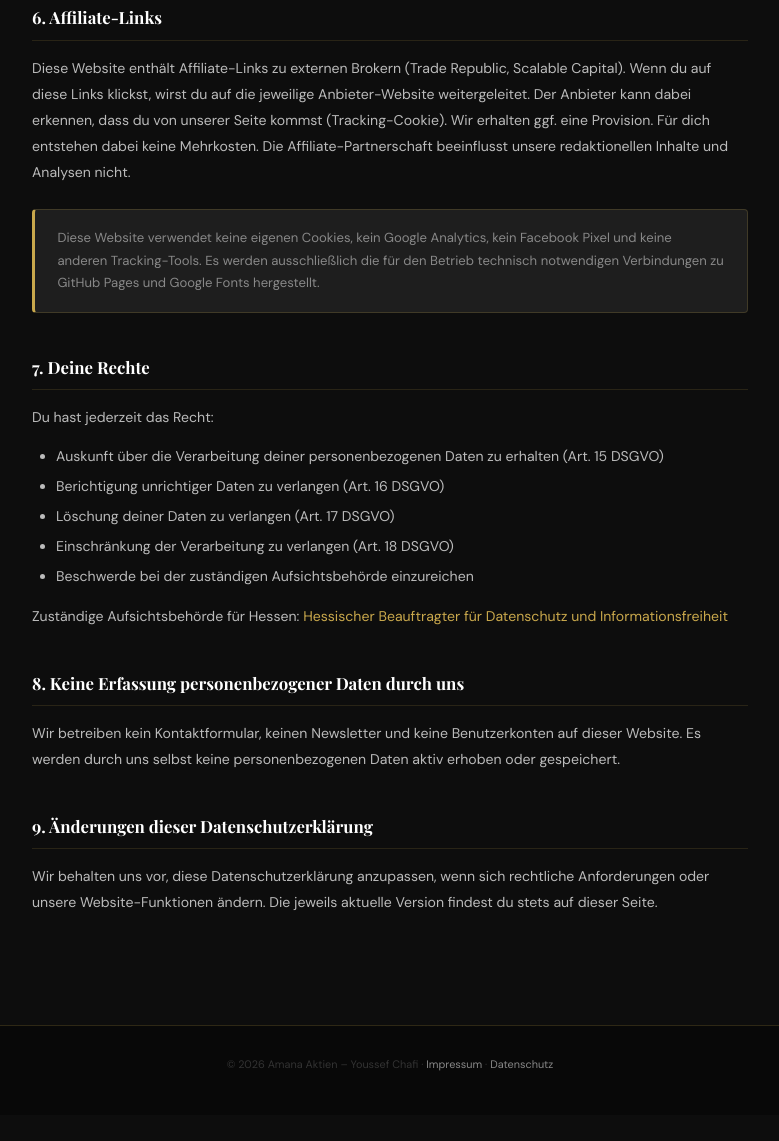
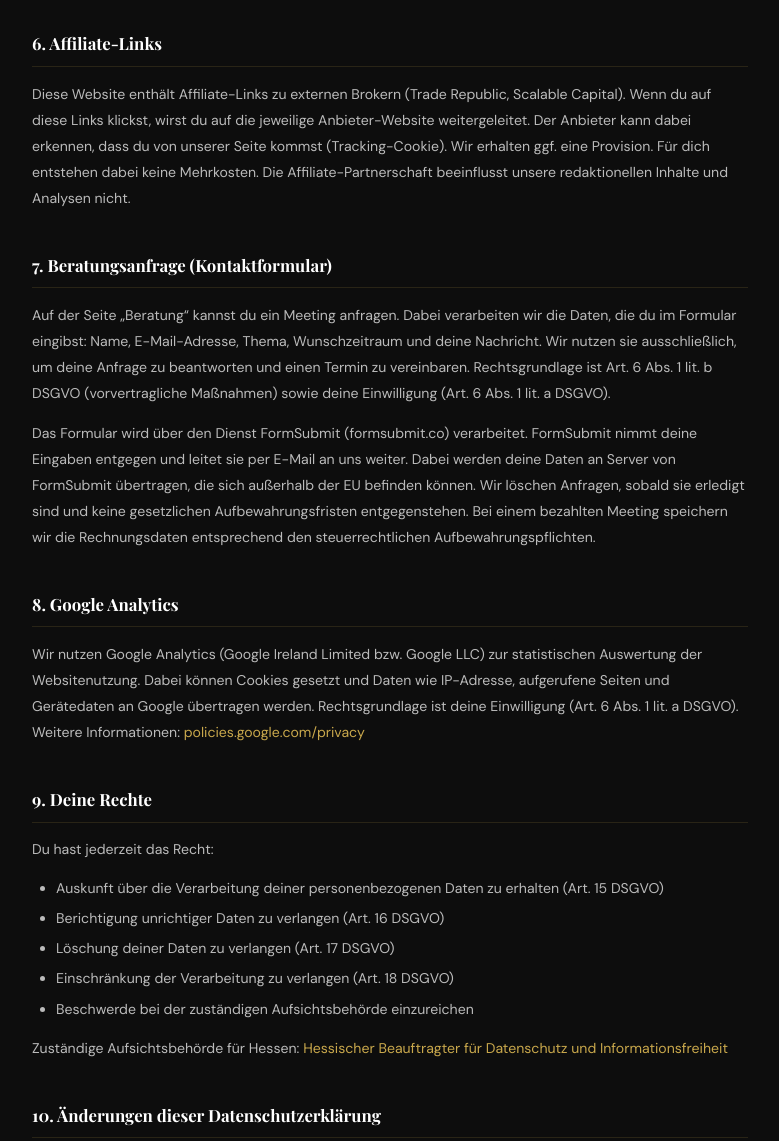
Before and after one commit to AmanaAktien/AmanaAktien.github.io, a plain HTML site: page datenschutz.html in a window 1280 px wide. Shown: the part 1630-2771 px from the top of the page, without its empty margins (250-1029 px from the left). Before the commit the page ends 2745 px from the top, so only its background shows below. Drawn offline with nearby package versions, Linux system fonts and the light colour scheme.

Commit message:
Update privacy policy and add Google Analytics details

```diff
--- a/datenschutz.html
+++ b/datenschutz.html
@@ -55,10 +55,10 @@ footer a:hover{color:var(--gold)}
 <div class="wrap">
   <div class="page-tag">🔒 Datenschutz</div>
   <h1 class="page-h1">Datenschutzerklärung</h1>
-  <p class="page-lead">Zuletzt aktualisiert: Mai 2026 · Diese Datenschutzerklärung gilt für die Website amanaaktien.github.io.</p>
+  <p class="page-lead">Zuletzt aktualisiert: Oktober 2026 · Diese Datenschutzerklärung gilt für die Website amanaaktien.github.io.</p>
 
   <h2>1. Datenschutz auf einen Blick</h2>
-  <p>Die folgenden Hinweise geben einen einfachen Überblick darüber, was mit Ihren personenbezogenen Daten passiert, wenn Sie diese Website besuchen. Diese Website erhebt keine eigenen Nutzerdaten, verwendet kein eigenes Tracking und setzt keine Marketing-Cookies ein.</p>
+  <p>Die folgenden Hinweise geben einen einfachen Überblick darüber, was mit Ihren personenbezogenen Daten passiert, wenn Sie diese Website besuchen. Personenbezogene Daten verarbeiten wir nur, wenn du uns über das Beratungsformular eine Anfrage sendest, und im Rahmen der unten genannten Dienste (Hosting, Schriftarten, YouTube, Google Analytics).</p>
 
   <h2>2. Verantwortliche Stelle</h2>
   <p>Verantwortlich für die Datenverarbeitung auf dieser Website ist:</p>
@@ -95,11 +95,14 @@ footer a:hover{color:var(--gold)}
   <h2>6. Affiliate-Links</h2>
   <p>Diese Website enthält Affiliate-Links zu externen Brokern (Trade Republic, Scalable Capital). Wenn du auf diese Links klickst, wirst du auf die jeweilige Anbieter-Website weitergeleitet. Der Anbieter kann dabei erkennen, dass du von unserer Seite kommst (Tracking-Cookie). Wir erhalten ggf. eine Provision. Für dich entstehen dabei keine Mehrkosten. Die Affiliate-Partnerschaft beeinflusst unsere redaktionellen Inhalte und Analysen nicht.</p>
 
-  <div class="info-box">
-    Diese Website verwendet keine eigenen Cookies, kein Google Analytics, kein Facebook Pixel und keine anderen Tracking-Tools. Es werden ausschließlich die für den Betrieb technisch notwendigen Verbindungen zu GitHub Pages und Google Fonts hergestellt.
-  </div>
+  <h2>7. Beratungsanfrage (Kontaktformular)</h2>
+  <p>Auf der Seite „Beratung“ kannst du ein Meeting anfragen. Dabei verarbeiten wir die Daten, die du im Formular eingibst: Name, E-Mail-Adresse, Thema, Wunschzeitraum und deine Nachricht. Wir nutzen sie ausschließlich, um deine Anfrage zu beantworten und einen Termin zu vereinbaren. Rechtsgrundlage ist Art. 6 Abs. 1 lit. b DSGVO (vorvertragliche Maßnahmen) sowie deine Einwilligung (Art. 6 Abs. 1 lit. a DSGVO).</p>
+  <p>Das Formular wird über den Dienst FormSubmit (formsubmit.co) verarbeitet. FormSubmit nimmt deine Eingaben entgegen und leitet sie per E-Mail an uns weiter. Dabei werden deine Daten an Server von FormSubmit übertragen, die sich außerhalb der EU befinden können. Wir löschen Anfragen, sobald sie erledigt sind und keine gesetzlichen Aufbewahrungsfristen entgegenstehen. Bei einem bezahlten Meeting speichern wir die Rechnungsdaten entsprechend den steuerrechtlichen Aufbewahrungspflichten.</p>
 
-  <h2>7. Deine Rechte</h2>
+  <h2>8. Google Analytics</h2>
+  <p>Wir nutzen Google Analytics (Google Ireland Limited bzw. Google LLC) zur statistischen Auswertung der Websitenutzung. Dabei können Cookies gesetzt und Daten wie IP-Adresse, aufgerufene Seiten und Gerätedaten an Google übertragen werden. Rechtsgrundlage ist deine Einwilligung (Art. 6 Abs. 1 lit. a DSGVO). Weitere Informationen: <a href="https://policies.google.com/privacy" target="_blank" rel="noopener noreferrer" class="ext">policies.google.com/privacy</a></p>
+
+  <h2>9. Deine Rechte</h2>
   <p>Du hast jederzeit das Recht:</p>
   <ul>
     <li>Auskunft über die Verarbeitung deiner personenbezogenen Daten zu erhalten (Art. 15 DSGVO)</li>
@@ -110,10 +113,7 @@ footer a:hover{color:var(--gold)}
   </ul>
   <p>Zuständige Aufsichtsbehörde für Hessen: <a href="https://datenschutz.hessen.de" target="_blank" rel="noopener noreferrer" class="ext">Hessischer Beauftragter für Datenschutz und Informationsfreiheit</a></p>
 
-  <h2>8. Keine Erfassung personenbezogener Daten durch uns</h2>
-  <p>Wir betreiben kein Kontaktformular, keinen Newsletter und keine Benutzerkonten auf dieser Website. Es werden durch uns selbst keine personenbezogenen Daten aktiv erhoben oder gespeichert.</p>
-
-  <h2>9. Änderungen dieser Datenschutzerklärung</h2>
+  <h2>10. Änderungen dieser Datenschutzerklärung</h2>
   <p>Wir behalten uns vor, diese Datenschutzerklärung anzupassen, wenn sich rechtliche Anforderungen oder unsere Website-Funktionen ändern. Die jeweils aktuelle Version findest du stets auf dieser Seite.</p>
 </div>
 
@@ -170,7 +170,7 @@ footer a:hover{color:var(--gold)}
 
 <div id="cb" role="dialog" aria-label="Cookie-Einstellungen">
   <p id="cb-text">
-    ☪ Diese Website nutzt externe Inhalte (YouTube, Google Fonts) und Affiliate-Links.
+    ☪ Diese Website nutzt externe Inhalte (YouTube, Google Fonts, Google Analytics), ein Anfrageformular und Affiliate-Links.
     Bei Ablehnung bleiben YouTube-Videos inaktiv.
     <a href="datenschutz.html">Datenschutzerklärung</a>
   </p>
```
